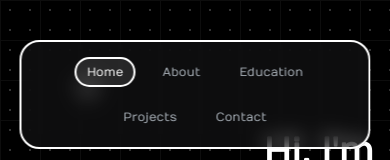
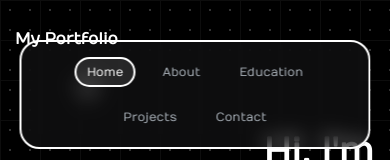
Before and after one commit to SupremeStha/Portfolio, a React (Vite) app: page / in a window 390 px wide. Shown: the top 160 px of the page. Built offline with nearby package versions, Linux system fonts and the light colour scheme.

Commit message:
Fix: header logo fix

```diff
--- a/src/component/nav-links/Navbar.css
+++ b/src/component/nav-links/Navbar.css
@@ -1,4 +1,4 @@
-header{
+header {
     height: 80px;
 }
 
@@ -72,15 +72,40 @@ header{
     background: rgba(255, 255, 255, 0.1);
 }
 
+/* Fix overlap starting from 1340px */
+@media (max-width: 1340px) {
+    .portfolio-logo {
+        left: 20px; /* Move logo closer to left edge */
+    }
+
+    .navbar {
+        left: calc(50% + 50px); /* Offset navbar slightly to the right */
+        transform: translateX(-50%);
+    }
+}
+
+@media (max-width: 1200px) {
+    .navbar {
+        left: 50%; /* Center navbar again */
+        transform: translateX(-50%);
+    }
+
+    .portfolio-logo {
+        left: 15px;
+    }
+}
+
 @media (max-width: 768px) {
     .navbar {
         padding: 15px 10px;
         height: 70px;
         gap: 5px;
+        left: 50%;
+        transform: translateX(-50%);
     }
 
     .portfolio-logo {
-        display: none;
+        display: none; /* Hide logo on mobile */
     }
 
     .navlinks {
@@ -101,6 +126,7 @@ header{
     }
 
     .portfolio-logo {
+        display: block; /* Show logo again on very small screens */
         font-size: 1rem;
         top: 30px;
         left: 15px;
```
